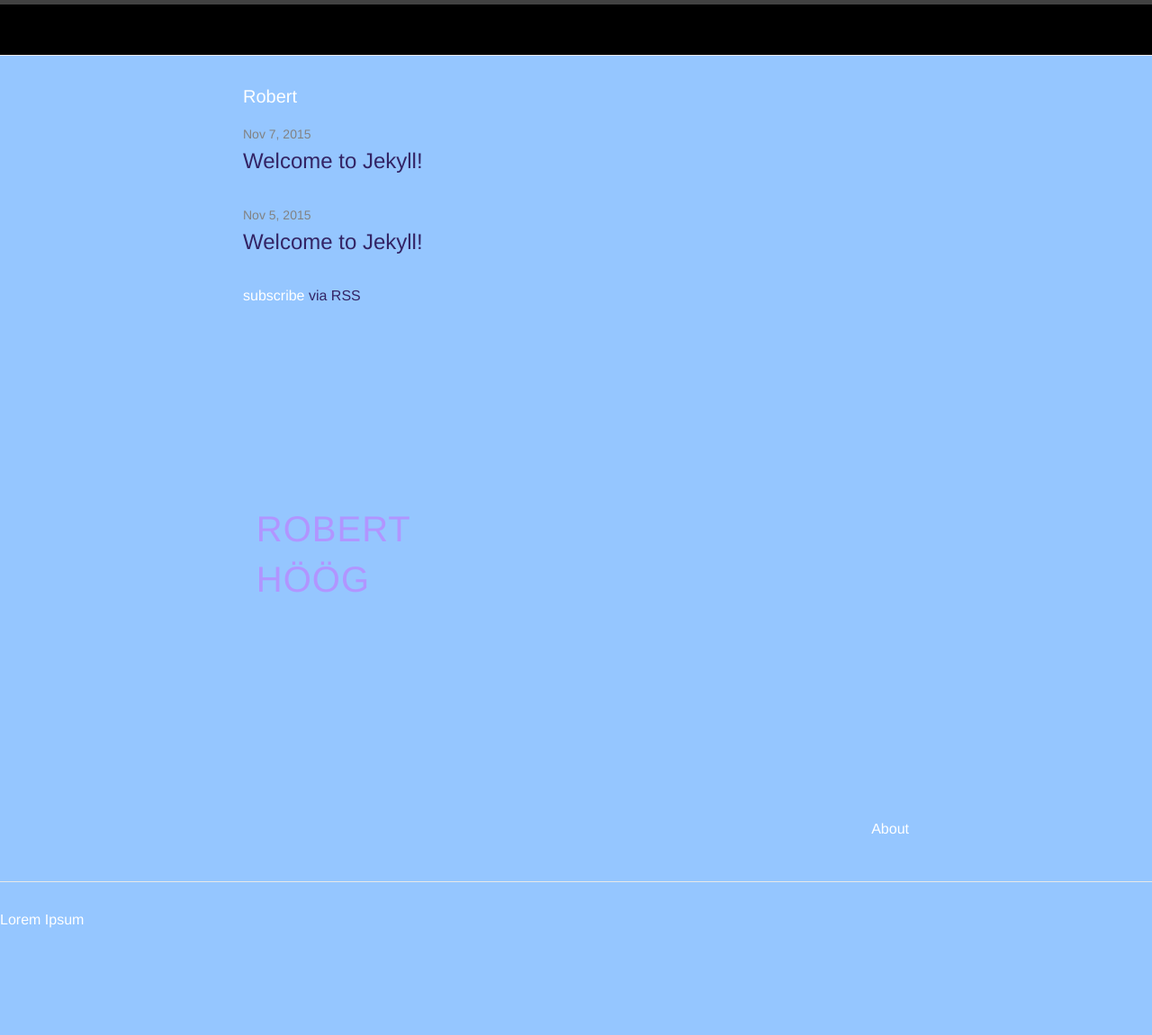
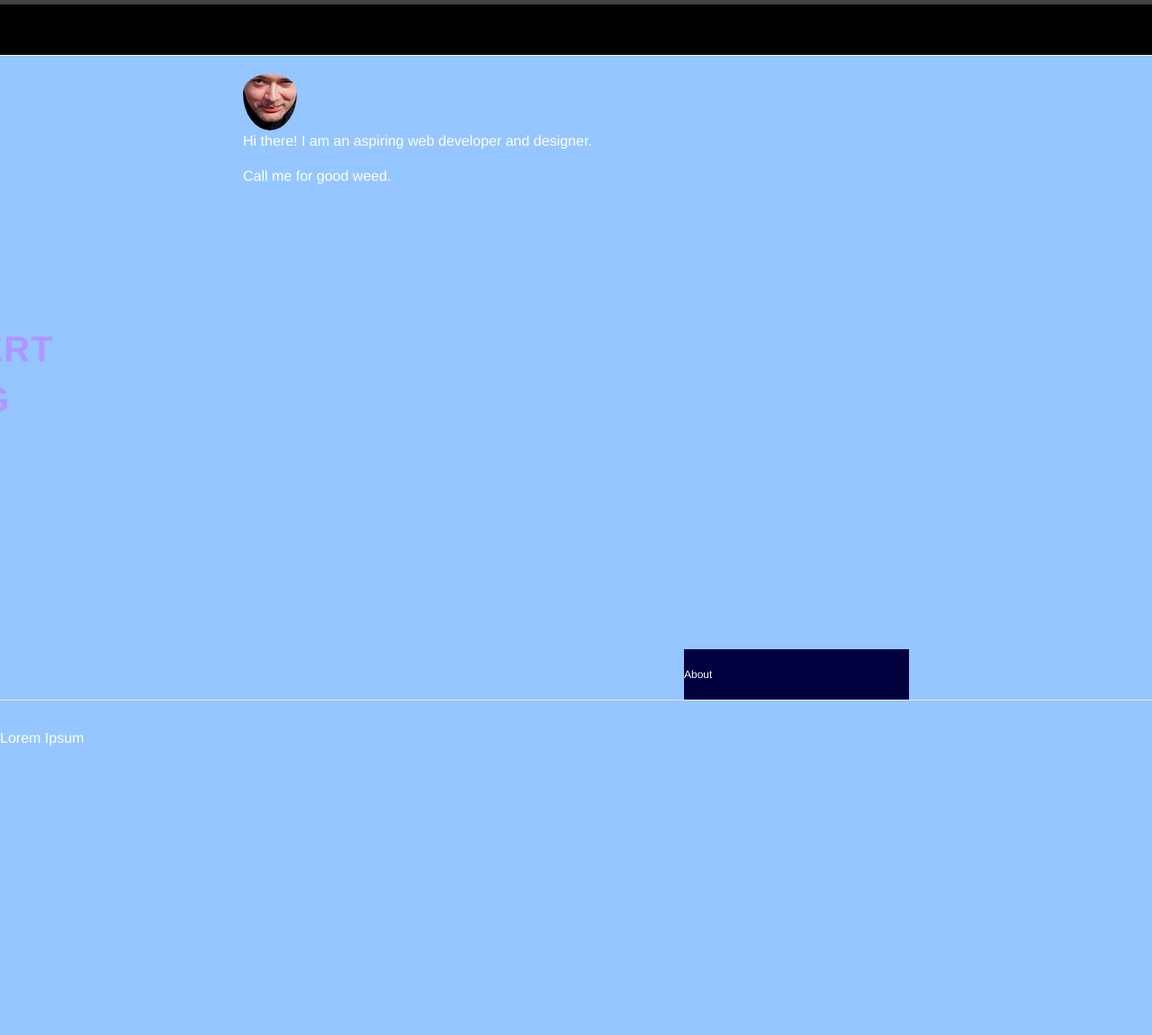
Before and after one commit to roberthoog/roberthoog.github.io, a Jekyll site: the page built from index.html, in a window 1280 px wide. Shown: the whole page at 90% size. Built offline with Jekyll 4.4.1, drawn with Linux system fonts in a browser that asks for light colours; after the commit the page ends 949 px from its top, so only the background shows below that.

Commit message:
Making progress

```diff
--- a/_includes/head.html
+++ b/_includes/head.html
@@ -2,10 +2,10 @@
     <meta charset="utf-8">
     <meta name="viewport" content="width=device-width initial-scale=1" />
     <meta http-equiv="X-UA-Compatible" content="IE=edge">
-
+    <script src="//use.edgefonts.net/noticia-text.js"></script>
     <title>{% if page.title %}{{ page.title }}{% else %}{{ site.title }}{% endif %}</title>
     <meta name="description" content="{{ site.description }}">
 
-    <link rel="stylesheet" href="{{ "/css/main.css" | prepend: site.baseurl }}">
+    <link rel="stylesheet" href="{{ "css/main.css" | prepend: site.baseurl }}">
     <link rel="canonical" href="{{ page.url | replace:'index.html','' | prepend: site.baseurl | prepend: site.url }}">
 </head>
--- a/_sass/_base.scss
+++ b/_sass/_base.scss
@@ -18,7 +18,6 @@ body {
     font-size: $base-font-size;
     line-height: $base-line-height;
     font-weight: 300;
-    height:100%;
     margin-bottom:55px;
     color: $text-color;
     background-color: $background-color;
@@ -38,7 +37,6 @@ ul, ol, dl, figure,
 }
 
 
-
 /**
  * Images
  */
@@ -46,7 +44,10 @@ img {
     max-width: 100%;
     vertical-align: middle;
 }
-
+    .photo {
+        border-radius: 50%;
+        padding-top:20px;
+    }
 
 
 /**
--- a/_sass/_layout.scss
+++ b/_sass/_layout.scss
@@ -21,13 +21,18 @@ R: 149  G: 255  B: 206
 
 .site-title {
     font-size: 40px;
+    font-weight: 800;
     line-height: 56px;
     letter-spacing: 1px;
     margin: 75% 90% 0 2%;
     text-transform: uppercase;
     color: $site-title;
     display: block;
-    }
+    position: relative;
+    right: 400px;
+    bottom: 200px;
+
+}
 
     .site-sub-title {
     font-size: 22px;
@@ -42,7 +47,11 @@ R: 149  G: 255  B: 206
 .site-nav {
     float: right;
     line-height: 56px;
-    margin-top: 30%;
+    margin-top: 50px;
+    background: $brand-color;
+    width: 250px;
+    font-size: 12px;
+
 
     .menu-icon {
         display: none;
@@ -180,7 +189,7 @@ R: 149  G: 255  B: 206
  * Page content
  */
 .page-content {
-    padding: $spacing-unit 0;
+    //padding: $spacing-unit 0;
 }
 
 .page-heading {
@@ -205,8 +214,6 @@ R: 149  G: 255  B: 206
     display: block;
     font-size: 24px;
 }
-
-
 
 /**
  * Posts
--- a/css/main.scss
+++ b/css/main.scss
@@ -6,16 +6,16 @@
 
 
 // Our variables
-$base-font-family: Helvetica, Arial, sans-serif;
+$base-font-family: noticia-text, Helvetica, Arial, sans-serif;
 $base-font-size:   16px;
-$small-font-size:  $base-font-size * 0.875;
+$small-font-size:  $base-font-size * 0.675;
 $base-line-height: 1.5;
 
 $spacing-unit:     30px;
 
 $text-color:       #fff;
 $background-color: #95c6ff;
-$brand-color:      #332465; // link color
+$brand-color:      #00003f; // link color
 $site-sub-title:   #b195ff;
 $site-title:       #b195ff;
 $grey-color:       #828282;
--- a/index.html
+++ b/index.html
@@ -4,20 +4,8 @@ layout: default
 
 <div class="home">
 
-  <h1 class="page-heading">Robert</h1>
-
-  <ul class="post-list">
-    {% for post in site.posts %}
-      <li>
-        <span class="post-meta">{{ post.date | date: "%b %-d, %Y" }}</span>
-
-        <h2>
-          <a class="post-link" href="{{ post.url | prepend: site.baseurl }}">{{ post.title }}</a>
-        </h2>
-      </li>
-    {% endfor %}
-  </ul>
-
-  <p class="rss-subscribe">subscribe <a href="{{ "/feed.xml" | prepend: site.baseurl }}">via RSS</a></p>
+  <img src="img/me.png" alt="Picture of Robert Höög" class="photo">
+    <p>Hi there! I am an aspiring web developer and designer.</p>
+    <p>Call me for good weed.</p>
 
 </div>
```
Also changed, not shown: _posts/2015-11-07-welcome-to-jekyll.markdown (deleted, +0 -25 lines), img/me.png (added), 4 other files.
